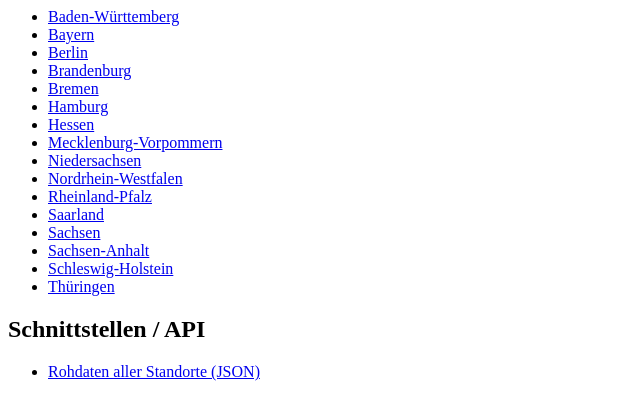
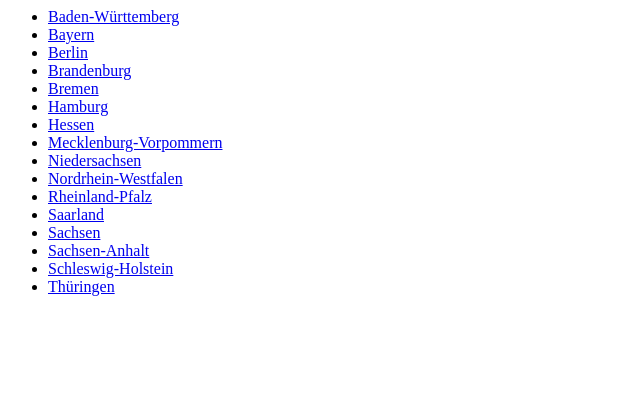
Before and after one commit to GeorgHelmbold/Interaktive-Deutschlandkarte-Weiterbildungen-ambulant-station-r, a FastAPI app: page / in a window 1280 px wide. Shown: the part 306-726 px from the top of the page, without its empty margins (0-640 px from the left). Run offline with FastAPI, Linux system fonts and the light colour scheme; parts of the project's set-up code (start-up, migrations or seed data) failed here and were passed over; some libraries are stand-ins or nearby versions.

Commit message:
clean up

```diff
--- a/templates/index.html
+++ b/templates/index.html
@@ -27,10 +27,5 @@
         </li>
         {% endfor %}
     </ul>
-
-    <h2>Schnittstellen / API</h2>
-    <ul>
-        <li><a href="/api/standorte" target="_blank">Rohdaten aller Standorte (JSON)</a></li>
-    </ul>
 </body>
 </html>
```
